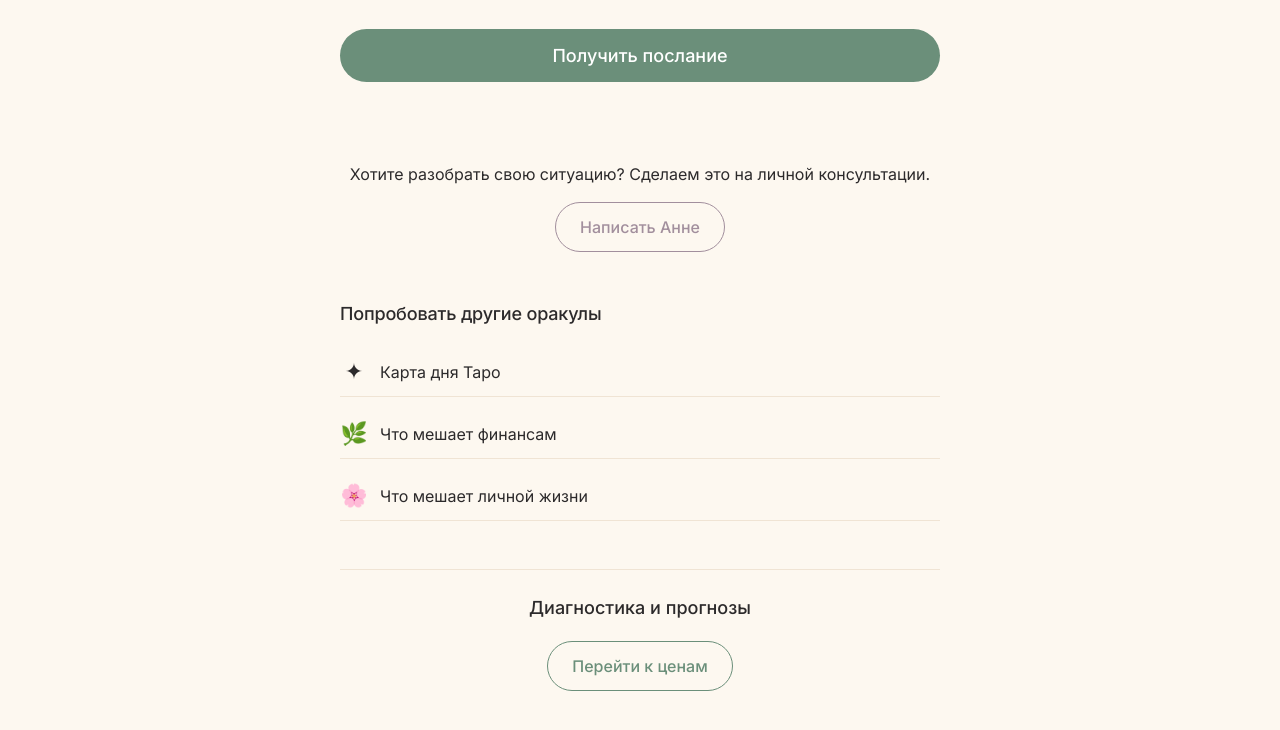
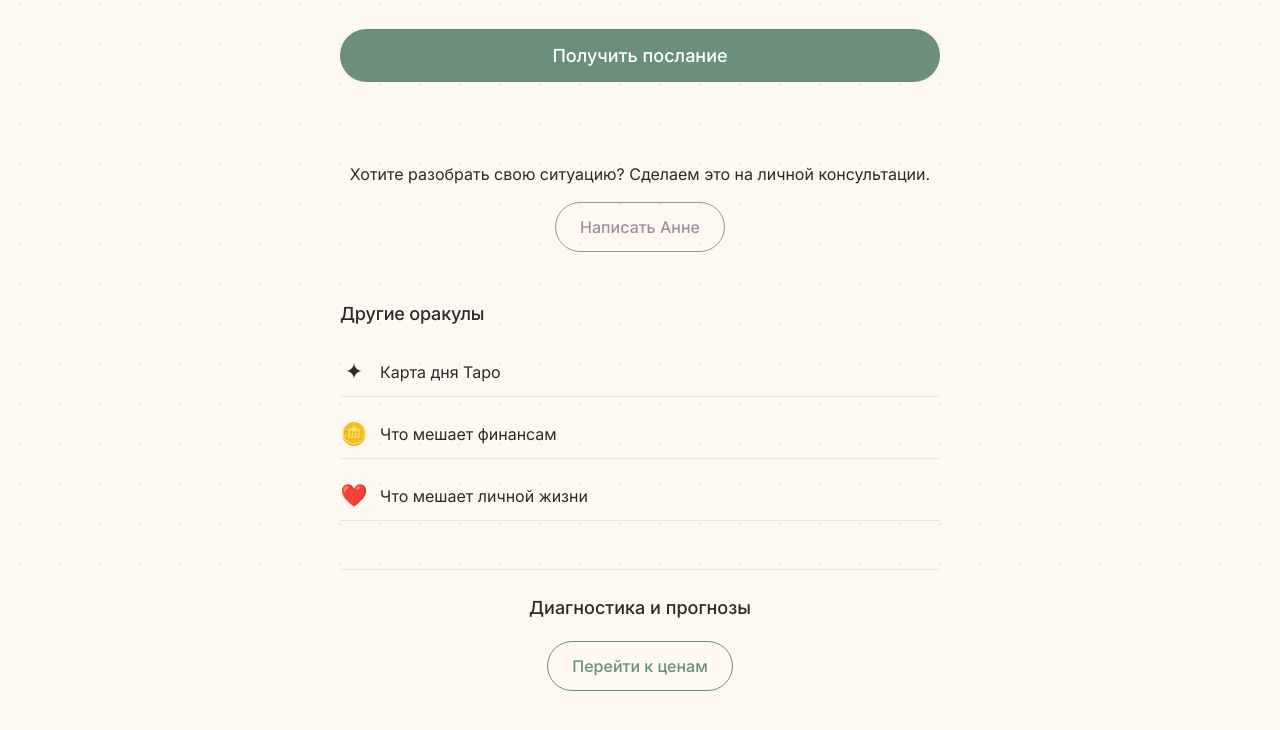
Before and after one commit to annaorakul/oracle, a plain HTML site: page index.html in a window 1280 px wide. Shown: the part 216-946 px from the top of the page. Drawn offline with Linux system fonts and the light colour scheme.

Commit message:
Add files via upload

```diff
--- a/index.html
+++ b/index.html
@@ -18,12 +18,30 @@
             color: #2C2A2B;
             line-height: 1.5;
             padding: 0 16px;
+            position: relative;
+        }
+
+        /* Очень лёгкий фон со звёздами */
+        body::before {
+            content: '';
+            position: fixed;
+            top: 0;
+            left: 0;
+            width: 100%;
+            height: 100%;
+            pointer-events: none;
+            background-image: radial-gradient(#D4C9BE 1px, transparent 1px);
+            background-size: 40px 40px;
+            opacity: 0.3;
+            z-index: 0;
         }
 
         .container {
             max-width: 600px;
             margin: 0 auto;
             padding: 40px 0 64px;
+            position: relative;
+            z-index: 1;
         }
 
         .name {
@@ -109,6 +127,7 @@
             margin-bottom: 16px;
         }
 
+        /* Кнопка "Написать Анне" — теперь дымчатая сирень */
         .secondary-btn-lilac {
             background-color: transparent;
             border: 1.5px solid #A28F9D;
@@ -268,16 +287,16 @@
     </div>
 
     <div class="other-oracles">
-        <div class="section-title">Попробовать другие оракулы</div>
+        <div class="section-title">Другие оракулы</div>
         <div class="oracle-links">
             <a href="#" class="oracle-item">
                 <span class="oracle-emoji">✦</span> Карта дня Таро
             </a>
             <a href="#" class="oracle-item">
-                <span class="oracle-emoji">🌿</span> Что мешает финансам
+                <span class="oracle-emoji">🪙</span> Что мешает финансам
             </a>
             <a href="#" class="oracle-item">
-                <span class="oracle-emoji">🌸</span> Что мешает личной жизни
+                <span class="oracle-emoji">❤️</span> Что мешает личной жизни
             </a>
         </div>
     </div>
```
